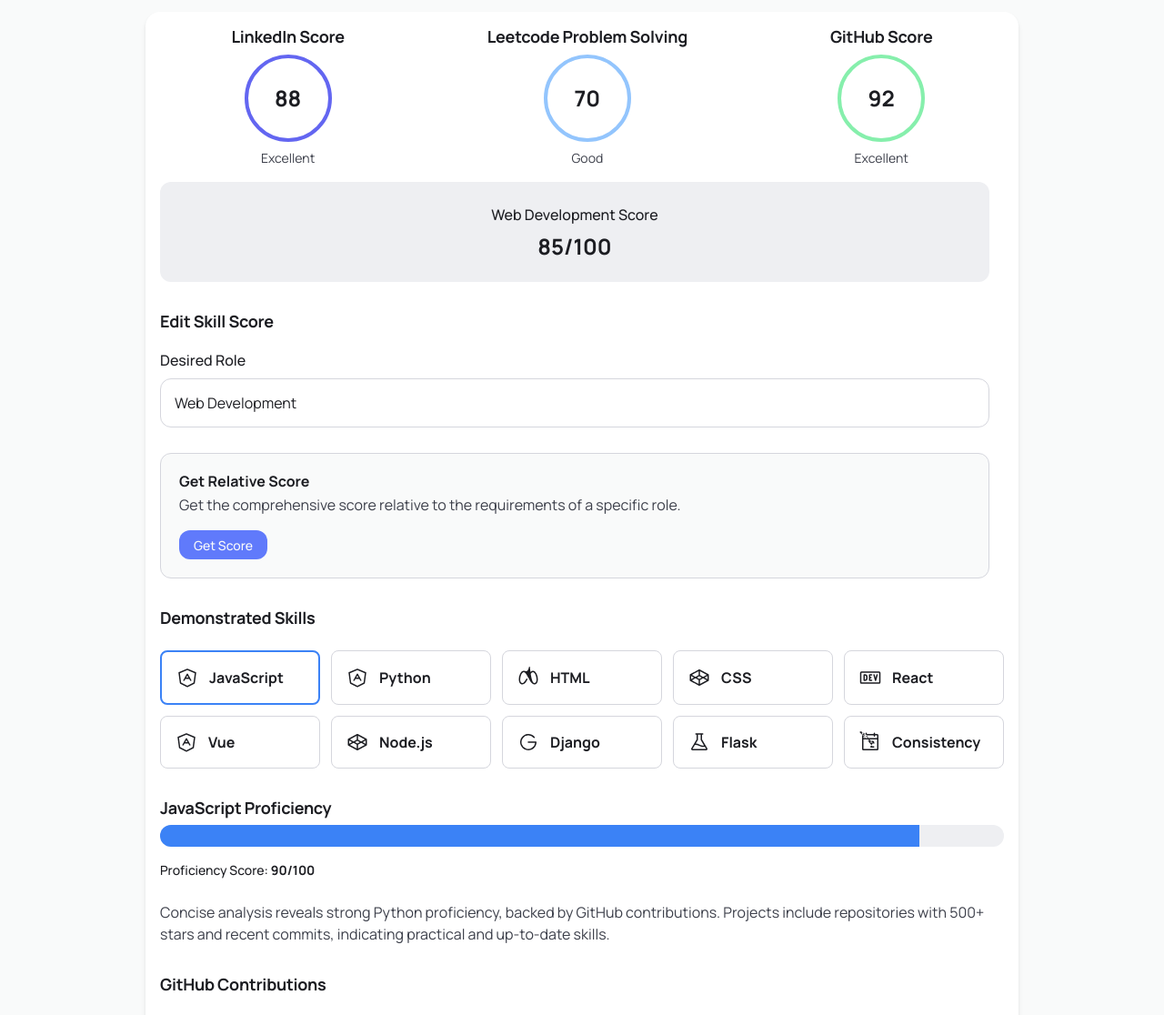
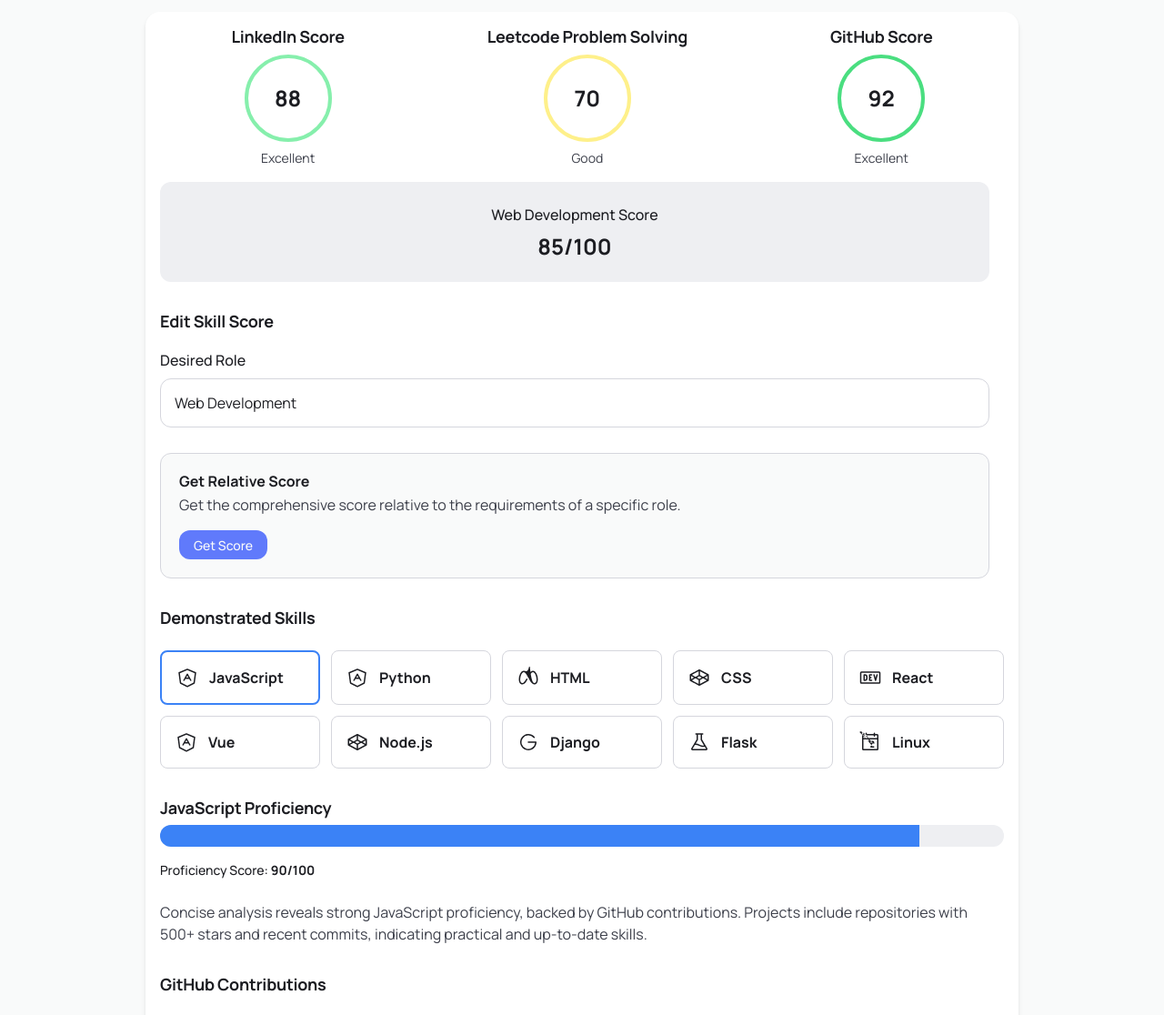
Before and after one commit to Souheab/skillscan, a plain HTML site: page employee_page.html in a window 1280 px wide. Shown: the part 184-1300 px from the top of the page at 91% size. Drawn offline with nearby package versions, Linux system fonts and the light colour scheme.

Commit message:
minor fixes

```diff
--- a/employee_page.html
+++ b/employee_page.html
@@ -62,7 +62,7 @@
               <div class="flex px-4 pt-4 justify-around">
                  <div class="flex flex-col items-center">
                     <h4 class="pb-2 text-lg leading-tight font-bold tracking-[-0.015em] text-[#1C1D22]">LinkedIn Score</h4>
-                    <div class="w-24 h-24 rounded-full border-4 border-indigo-500 flex items-center justify-center">
+                    <div class="w-24 h-24 rounded-full border-4 border-green-300 flex items-center justify-center">
                       <div class="text-2xl font-bold text-[#1C1D22]">88</div>
                     </div>
                     <p class="text-sm text-center text-[#3C3F4A] mt-2">Excellent</p>
@@ -70,7 +70,7 @@
 
                   <div class="flex flex-col items-center">
                     <h4 class="pb-2 text-lg leading-tight font-bold tracking-[-0.015em] text-[#1C1D22]">Leetcode Problem Solving</h4>
-                    <div class="w-24 h-24 rounded-full border-4 border-blue-300 flex items-center justify-center">
+                    <div class="w-24 h-24 rounded-full border-4 border-yellow-200 flex items-center justify-center">
                       <div class="text-2xl font-bold text-[#1C1D22]">70</div>
                     </div>
                     <p class="text-sm text-center text-[#3C3F4A] mt-2">Good</p>
@@ -78,7 +78,7 @@
 
                   <div class="flex flex-col items-center">
                     <h4 class="pb-2 text-lg leading-tight font-bold tracking-[-0.015em] text-[#1C1D22]">GitHub Score</h4>
-                    <div class="w-24 h-24 rounded-full border-4 border-green-300 flex items-center justify-center">
+                    <div class="w-24 h-24 rounded-full border-4 border-green-400 flex items-center justify-center">
                       <div class="text-2xl font-bold text-[#1C1D22]">92</div>
                     </div>
                     <p class="text-sm text-center text-[#3C3F4A] mt-2">Excellent</p>
@@ -196,7 +196,7 @@
                       <path d="M208,32H184V24a8,8,0,0,0-16,0v8H88V24a8,8,0,0,0-16,0v8H48A16,16,0,0,0,32,48V208a16,16,0,0,0,16,16H208a16,16,0,0,0,16-16V48A16,16,0,0,0,208,32ZM72,48v8a8,8,0,0,0,16,0V48h80v8a8,8,0,0,0,16,0V48h24V80H48V48ZM208,208H48V96H208V208ZM-96-88v64a8,8,0,0,1-16,0V132.94l-4.42,2.22a8,8,0,0,1-7.16-14.32l16-8A8,8,0,0,1,112,120Zm59.16,30.45L152,176h16a8,8,0,0,1,0,16H136a8,8,0,0,1-6.4-12.8l28.78-38.37A8,8,0,1,0,145.07,132a8,8,0,1,1-13.85-8A24,24,0,0,1,176,136,23.76,23.76,0,0,1,171.16,150.45Z"></path>
                     </svg>
                   </div>
-                  <h2 class="text-base leading-tight font-bold text-[#1C1D22]">Consistency</h2>
+                  <h2 class="text-base leading-tight font-bold text-[#1C1D22]">Linux</h2>
                 </div>
               </div>
               <div class="p-4 skill-proficiency-section">
@@ -213,7 +213,7 @@
                       <span class="text-sm font-medium text-[#1C1D22]">Proficiency Score: <strong>90/100</strong></span>
                     </div>
                   </div>
-                  <p class="text-base leading-normal font-normal text-[#3C3F4A] mt-4">Concise analysis reveals strong Python proficiency, backed by GitHub contributions. Projects include repositories with 500+ stars and recent commits, indicating practical and up-to-date skills.</p>
+                  <p class="text-base leading-normal font-normal text-[#3C3F4A] mt-4">Concise analysis reveals strong JavaScript proficiency, backed by GitHub contributions. Projects include repositories with 500+ stars and recent commits, indicating practical and up-to-date skills.</p>
                   </div>
               </div>
 
```
Also changed, not shown: index.html (+1 -1 lines).
